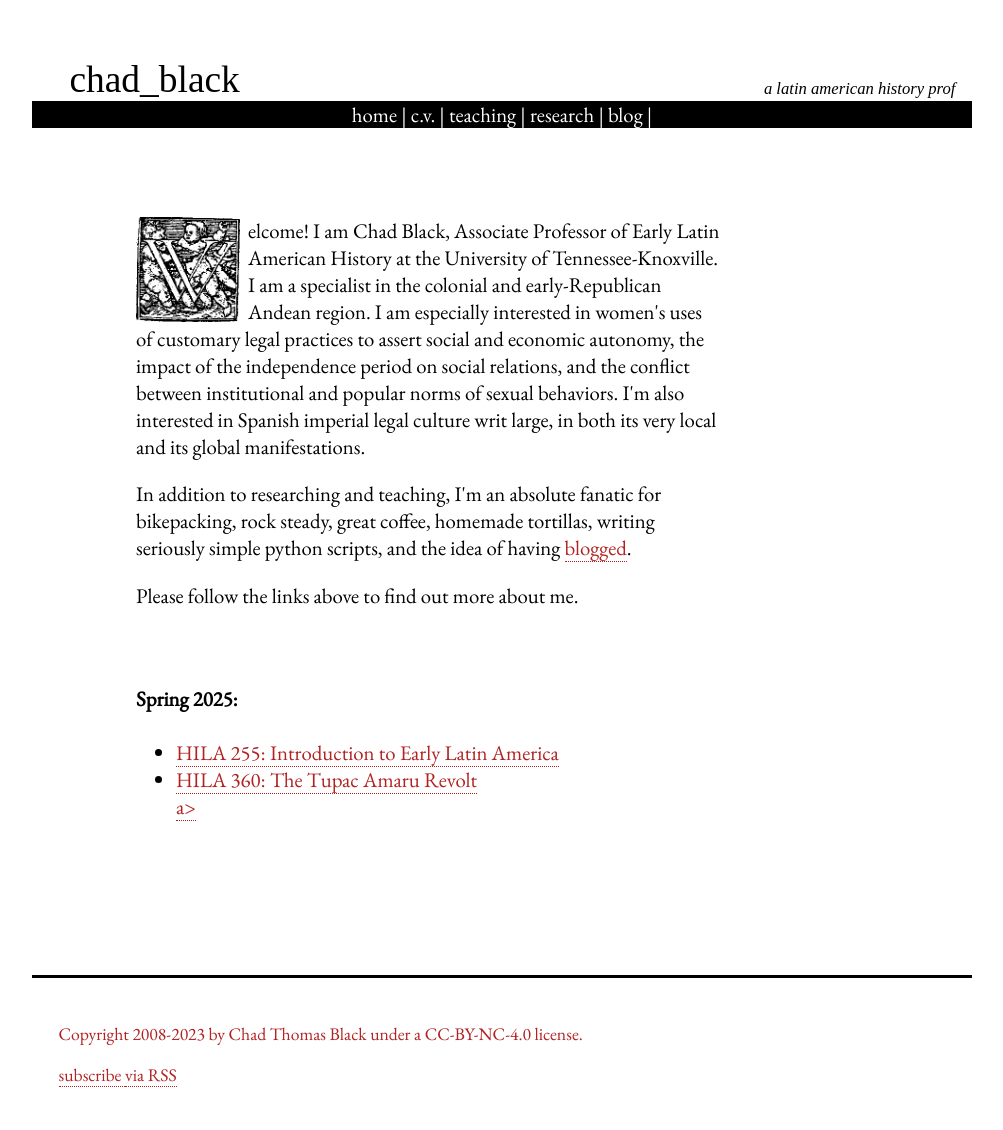
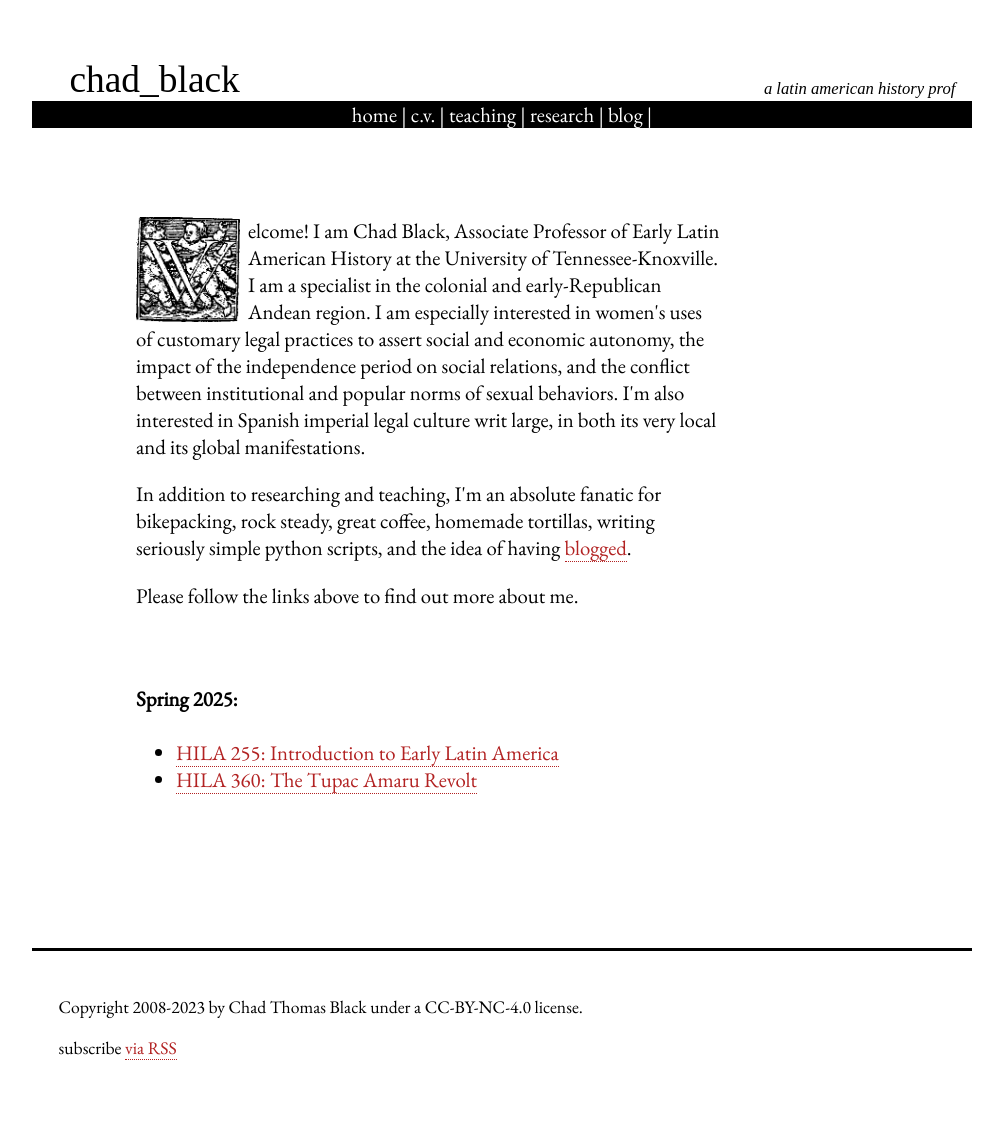
Before and after one commit to chadblack/chadblack.github.io, a Jekyll site: the page built from index.html, in a window 1280 px wide. Shown: the whole page, without its empty margins (138-1141 px from the left). Built offline with Jekyll 4.4.1, drawn with Linux system fonts in a browser that asks for light colours; some web fonts are replaced; after the commit the page ends 1103 px from its top, so only the background shows below that.

```diff
--- a/index.html
+++ b/index.html
@@ -18,7 +18,7 @@ href="https://chadblack.net/blog">blogged</a>.</p>
 <h4>Spring 2025:</h4></p>
 <ul>
 <li><a href="https://chadblack.net/2026ELA/">HILA 255: Introduction to Early Latin America</a></li>
-<li><a href="https://chadblack.net/Tupac/">HILA 360: The Tupac Amaru Revolt</li>a></li>
+<li><a href="https://chadblack.net/Tupac/">HILA 360: The Tupac Amaru Revolt</a></li>
 
 </ul>
 <p></section><br />
```
